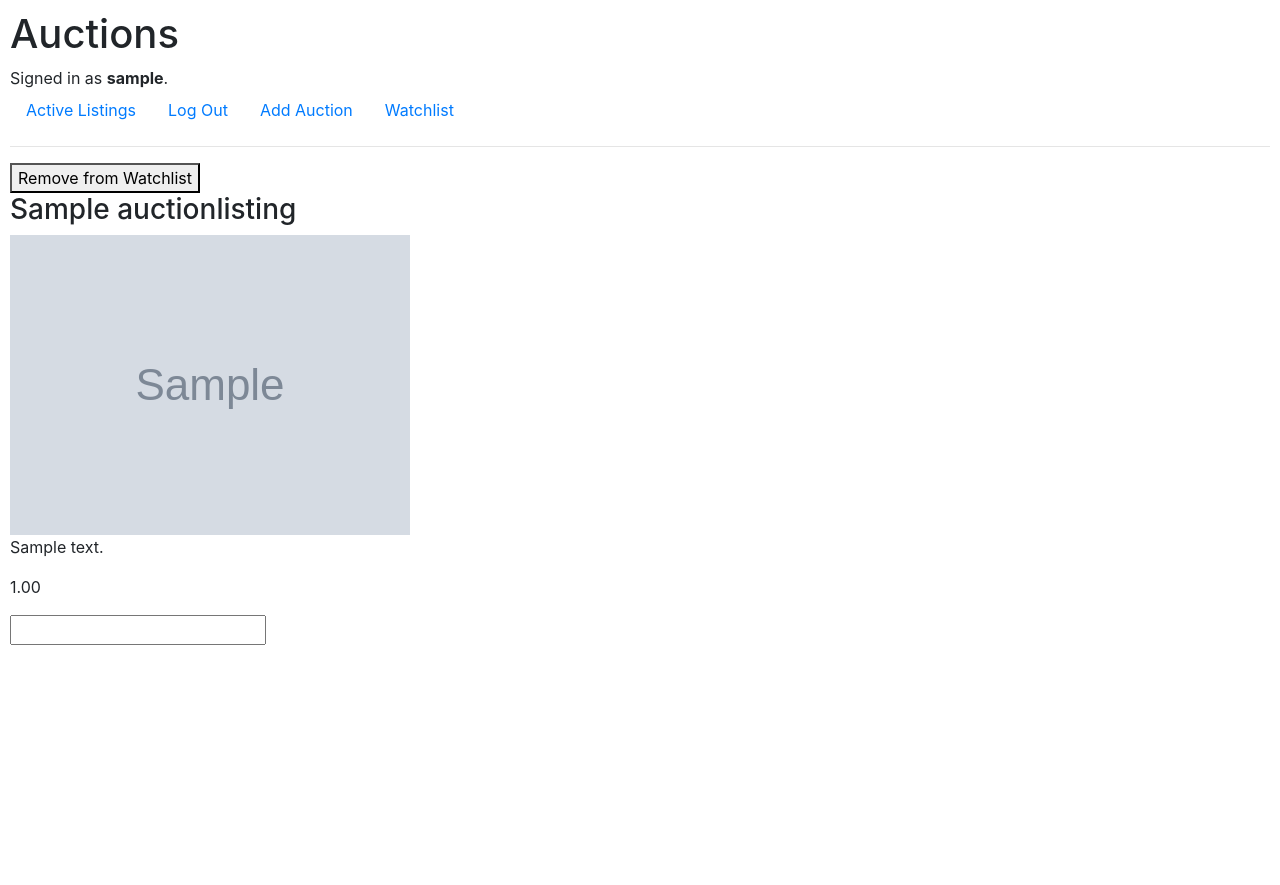
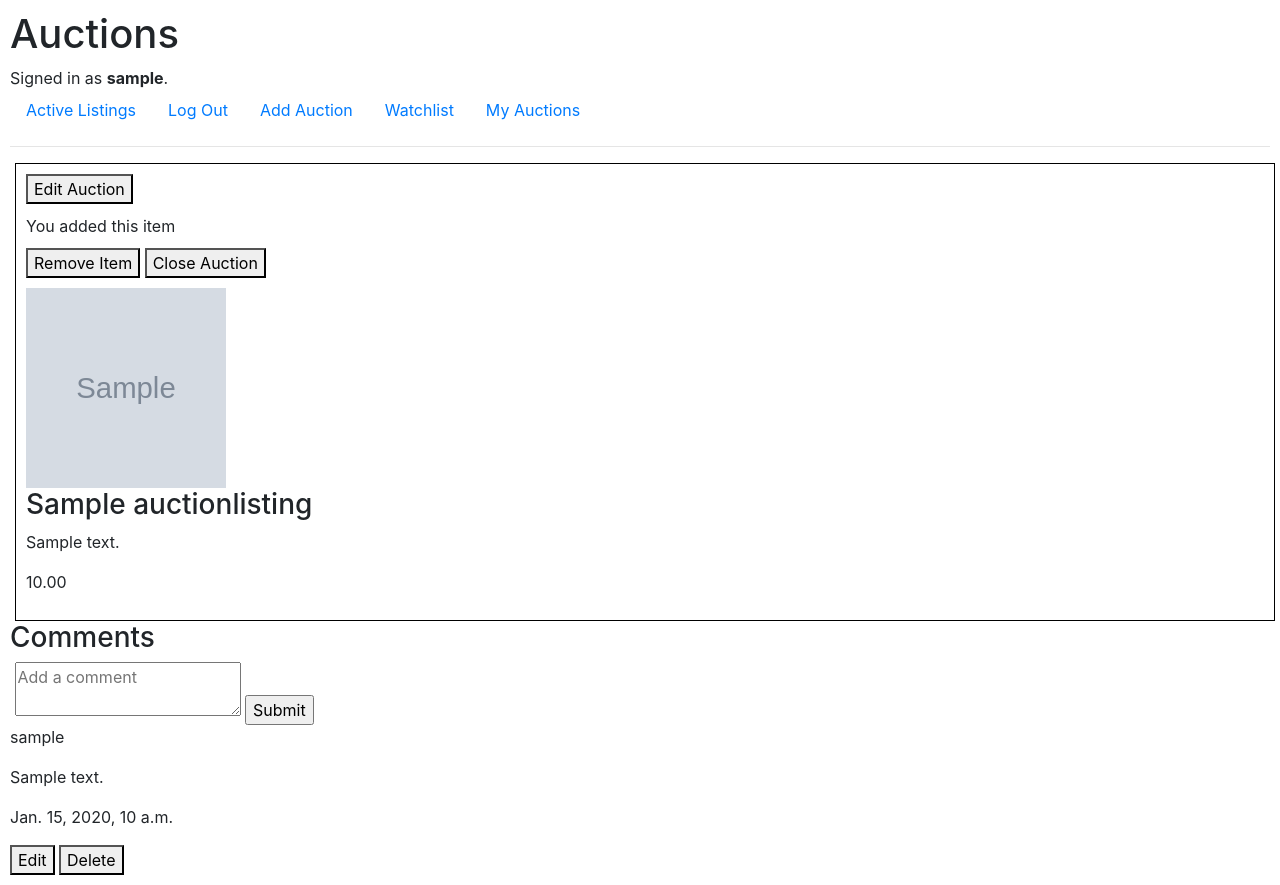
Before and after one commit to rafa931/project2CS50WEB, a Django app: page /listing/1 in a window 1280 px wide. Before the commit the page ends 645 px from the top, so only its background shows below. Run offline with Django 3.2, Linux system fonts and the light colour scheme; a user stored in the database is signed in; tables that the repository leaves empty hold one stand-in row (values such as "Sample post"); grey boxes marked "Sample" are stand-in pictures; some libraries are stand-ins or nearby versions.

Commit message:
mess:commit

```diff
--- a/commerce/auctions/admin.py
+++ b/commerce/auctions/admin.py
@@ -1,5 +1,5 @@
 from django.contrib import admin
-from .models import AuctionListings, User, Bids, WacthList
+from .models import AuctionListings, User, Bids, WacthList, Commnets
 
 class AuctionListingsAdmin(admin.ModelAdmin):
     list_display = ('title', 'starting_bid', 'is_active', 'owner', 'created_at')
@@ -11,3 +11,4 @@ admin.site.register(AuctionListings, AuctionListingsAdmin)
 admin.site.register(User)
 admin.site.register(Bids)
 admin.site.register(WacthList)
+admin.site.register(Commnets)
--- a/commerce/auctions/static/auctions/styles.css
+++ b/commerce/auctions/static/auctions/styles.css
@@ -1,3 +1,46 @@
 body {
     padding: 10px;
 }
+
+.container {
+    border: 1px solid black;
+    padding: 10px;
+    display: flex;
+    flex-direction: column;
+    align-items: start;
+    justify-content: start;
+    gap: 10px;
+    margin-left: 5px;
+    width: 100%;
+}
+
+.container a {
+    text-decoration: none;
+    color: white;
+}
+
+.container a:hover {
+    text-decoration: underline;
+}
+
+.container a img {
+    max-width: 200px;
+    height: 200px;
+}
+
+.auction {
+    border: 1px solid black;
+    padding: 10px;
+    display: flex;
+    flex-direction: column;
+    align-items: start;
+    justify-content: start;
+    gap: 10px;
+    margin-left: 5px;
+    width: 100%;
+}
+
+.auction-cont img {
+    width: 200px;
+    height: 200px;
+}
--- a/commerce/auctions/templates/auctions/addAuction.html
+++ b/commerce/auctions/templates/auctions/addAuction.html
@@ -6,7 +6,7 @@
 
 {% block body %}
     {% if message %}
-
+        {{ message }}
     {% endif %}
     <form action="{% url 'addAuction'  %}" method="post">
         {% csrf_token %}
--- a/commerce/auctions/templates/auctions/auction.html
+++ b/commerce/auctions/templates/auctions/auction.html
@@ -1,8 +1,22 @@
 {% extends "auctions/layout.html" %}
+{% load static %}
 
+{% block title %}
+Auction Details
+{% endblock %}
 {% block body %}
 
-<div>
+<div class="auction">
+    {% if user.is_authenticated and user == listing.owner %}
+    <form action="{% url 'editAuction' listing.id %}" method="POST">
+    <button name="edit-auction" value="edit-auction">Edit Auction</button>
+    </form>
+    {% endif %}
+
+    {% if check_user %}
+    {{ message }}
+    {% endif %}
+    {% if not check_user and active %}
     <form action="{% url 'listingView' listing.id %}" method="POST">
         {% csrf_token %}
         {% if is_in_watchList %}
@@ -11,21 +25,95 @@
         <button name="add" value="add">Add to Watchlist</button>
         {% endif %}
 
-    {% if message %}
-        {{ message }}
+        {% if messagee %}
+        {{ messagee }}
+        {% endif %}
+        {% else %}
+        <form action="{% url 'listingView' listing.id %}" method="POST">
+            {% csrf_token %}
+            <button type="submit" name="rm-item" value="rm-item">Remove Item</button>
+            {% if active %}
+            <button type="submit" name="close-item" value="close-item">Close Auction</button>
+            {% else %}
+            <p>This auction is closed</p>
+            {% endif %}
+        </form>
         {% endif %}
 
     </form>
-
+    <div class="auction-cont">
+        {% if not listing.image_url %}
+        <img src="{% static 'images/no-image.jpg' %}" alt="image">
+        {% else %}
+        <img src="{{ listing.image_url }}" alt="image">
+        {% endif %}
         <h3>{{ listing.title }}</h3>
-    <img src="{{ listing.image_url }}" alt="">
         <p>{{ listing.description }}</p>
         <p>{{ listing.starting_bid}}</p>
         <p></p>
+    </div>
 
-    <form action="" method="post">
-        <input type="number">
+    {% if not check_user and active %}
+    <form action="{% url 'listingView' listing.id %}" method="POST">
+        {% csrf_token %}
+        <label for="bid"></label>
+        <input id="bid" type="number" name="bid">
     </form>
+    {% if current_price %}
+    {{ current_price }}
+    {% endif %}
+    {% endif %}
+</div>
+
+<div>
+    <h3>Comments</h3>
+    {% if active %}
+
+    {% if not comment %}
+    <form action="{% url 'listingView' listing.id %}" method="POST">
+        {% csrf_token %}
+        <label for="comment"></label>
+        <textarea id="comment" type="text" name="comment" placeholder="Add a comment"></textarea>
+        <input type="submit" value="Submit">
+    </form>
+    {% endif %}
+    {% else %}
+    <p>Comments are closed for this auction.</p>
+    {% endif %}
+
+    {% for comm in comments %}
+
+    <div class="comment-box">
+        <p>{{ comm.commenter }}</p>
+        <p>{{ comm.comment_text }}</p>
+        <p>{{ comm.comment_time }}</p>
+        {% if comm.commenter.id == user.id %}
+        {% if active %}
+
+        <form action="{% url 'manageComments' comm.id %}" method="POST">
+            {% csrf_token %}
+            <button name="edit-comment" value="edit-comment">Edit</button>
+            <button name="delete-comment" value="delete-comment">Delete</button>
+        </form>
+        {% endif %}
+        {% endif %}
+    </div>
+
+    {% empty %}
+
+    {% if not comment %}
+    <p>No comments yet. Be first to post one</p>
+    {% else %}
+
+    <form action="{% url 'manageComments' comment.id %}" method="POST">
+        {% csrf_token %}
+        <textarea id="" name="edit-new-comm">{{comment_text}}</textarea>
+        <input type="submit" value="Save">
+    </form>
+    {% endif %}
+
+    {% endfor %}
+
 </div>
 
 {% endblock %}
--- a/commerce/auctions/templates/auctions/layout.html
+++ b/commerce/auctions/templates/auctions/layout.html
@@ -39,7 +39,12 @@
                 <li class="nav-item">
                     <a class="nav-link" href="{% url 'watchlist' %}">Watchlist</a>
                 </li>
+                  <li class="nav-item">
+                    <a class="nav-link" href="{% url 'myAuctions' %}">My Auctions</a>
+                </li>
             {% endif%}
+
+
         </ul>
         <hr>
         {% block body %}
--- a/commerce/auctions/urls.py
+++ b/commerce/auctions/urls.py
@@ -9,5 +9,9 @@ urlpatterns = [
     path("register", views.register, name="register"),
     path("add", views.addAuction, name="addAuction"),
     path("listing/<int:listing_id>", views.listingView, name="listingView"),
-    path("wacthlist",views.watchListView, name="watchlist")
+    path("wacthlist",views.watchListView, name="watchlist"),
+    path("myAuctions", views.myAuctions, name="myAuctions"),
+    path("comment/<int:listing_id>", views.manageComments, name="manageComments"),
+    path("editAuction/<int:listing_id>", views.editAuction, name="editAuction"),
+
 ]
--- a/commerce/auctions/views.py
+++ b/commerce/auctions/views.py
@@ -6,14 +6,13 @@ from django.shortcuts import render
 from django.urls import reverse
 
 
-from .models import User, AuctionListings, Bids, WacthList
+from .models import User, AuctionListings, Bids, WacthList, Commnets
 
 
 def index(request):
     listings = AuctionListings.objects.all()
     return render(request, "auctions/index.html",
                   {"listings": listings})
-
 
 def login_view(request):
     if request.method == "POST":
@@ -74,11 +73,19 @@ def addAuction(request):
     if request.method == "POST":
         aucTitle = request.POST.get("title")
         aucDesc = request.POST.get("desc")
-        aucPrice = Decimal(request.POST.get("price"))
+        try:
+            aucPrice = Decimal(request.POST.get("price"))
+        except:
+            return render(request, "auctions/addAuction.html",
+                          {"message": "The price must be a number"})
         aucURL = request.POST.get("url")
         aucCat = request.POST.get("cat")
         if not aucTitle or not aucDesc or not aucPrice:
-            return render(request, "auctions/addAuction.html")
+            return render(request, "auctions/addAuction.html",
+                          {"message": "There are empty fields"})
+        elif -aucPrice.as_tuple().exponent > 2 or -aucPrice.as_tuple().exponent == 1:
+            return render(request, "auctions/addAuction.html",
+                          {"message": "The price must have two decimal places or none"})
         else:
             new_auction = AuctionListings(
                 title=aucTitle,
@@ -89,7 +96,8 @@ def addAuction(request):
                 owner=request.user
             )
             new_auction.save()
-            return render(request, "auctions/addAuction.html")
+            return render(request, "auctions/addAuction.html",
+                          {"message": "The element was added - you can add another one."})
     else:
         return render(request, "auctions/addAuction.html")
 
@@ -97,9 +105,85 @@ def listingView(request, listing_id):
     auctionItem = AuctionListings.objects.get(pk=listing_id)
     user = request.user
     is_in_watchList = False
+    check_user = False
+    getBid = Bids.objects.filter(listing=auctionItem).order_by('-amount').first()
+    if getBid:
+        auctionItem.starting_bid = getBid.amount
+
     if user.is_authenticated:
+        check_user = AuctionListings.objects.filter(pk=listing_id, owner=user).exists()
         is_in_watchList = WacthList.objects.filter(user=user, auctionItem=auctionItem).exists()
-    if request.method == "POST":
+
+    comments = Commnets.objects.filter(listing=auctionItem).order_by('-comment_time')
+
+    if request.method == "POST" and user.is_authenticated:
+        if request.POST.get("comment"):
+            comment_text = request.POST.get("comment")
+            if not comment_text:
+                return render(request, "auctions/auction.html",
+                          {
+                            "listing": auctionItem,
+                            "is_in_watchList": is_in_watchList,
+                            "messagee": "You cant add an empty comment",
+                            "comments": comments
+                          })
+
+            new_comment = Commnets(
+                commenter=user,
+                listing=auctionItem,
+                comment_text=comment_text
+            )
+            new_comment.save()
+
+            return HttpResponseRedirect(reverse("listingView", args=(listing_id,)))
+
+        if check_user and request.POST.get("rm-item"):
+            auctionItem.delete()
+            return HttpResponseRedirect(reverse("myAuctions"))
+
+        elif check_user and request.POST.get("close-item"):
+            auctionItem.is_active = False
+            auctionItem.save()
+            return HttpResponseRedirect(reverse("myAuctions"))
+
+        elif check_user:
+            return render(request, "auctions/auction.html",
+                          {
+                            "listing": auctionItem,
+                            "is_in_watchList": is_in_watchList,
+                            "messagee": "You cant add this item to watchlist because is yours",
+                            "comments": comments
+                          })
+
+        if request.POST.get("bid") and auctionItem.is_active:
+            newbid = Decimal(request.POST.get("bid"))
+            check_bid = Bids.objects.filter(listing=auctionItem).exists()
+            # if bid exists already
+            newBidObj = Bids(amount=newbid, listing=auctionItem, bidder=user)
+            if check_bid:
+                currentPriceBid = Bids.objects.filter(listing=auctionItem).order_by('-amount').first()
+                if newbid <= currentPriceBid.amount:
+                    return render(request, "auctions/auction.html",
+                                  {"more": "You need to bid a higer price that already has",
+                                    "listing": auctionItem,
+                                    "comments": comments})
+                else:
+                    newBidObj.save()
+                    return HttpResponseRedirect(reverse("listingView", args=(listing_id,)))
+            # if there are no bids yet on the auction
+            else:
+                if newbid < auctionItem.starting_bid:
+                    return render(request, "auctions/auction.html",
+                                  {"more": "You need to bid a higer or equal price, that already has",
+                                    "listing": auctionItem,
+                                    "comments": comments})
+                else:
+                    newBidObj.save()
+                    return render(request, "auctions/auction.html",
+                                  {"more": "Your bid has been placed",
+                                    "listing": auctionItem,
+                                    "comments": comments})
+
         if request.POST.get("rm"):
             WacthList.objects.filter(user=user, auctionItem=auctionItem).delete()
             is_in_watchList = False
@@ -107,9 +191,10 @@ def listingView(request, listing_id):
                           {
                             "listing": auctionItem,
                             "is_in_watchList": is_in_watchList,
-                            "message": "You have remove this auction from your Watchlist"
+                            "messagee": "You have remove this auction from your Watchlist",
+                            "comments": comments
                           })
-        elif request.POST.get("add"):
+        elif request.POST.get("add") and auctionItem.is_active:
              watchListItem = WacthList(user=user, auctionItem=auctionItem)
              watchListItem.save()
              is_in_watchList = True
@@ -117,14 +202,21 @@ def listingView(request, listing_id):
                           {
                             "listing": auctionItem,
                             "is_in_watchList": is_in_watchList,
-                            "message": "You have added this auction to your Watchlist"
+                            "messagee": "You have added this auction to your Watchlist",
+                            "comments": comments
                           })
+
 
     return render(request, "auctions/auction.html",
                   {
                       "listing": auctionItem,
-                      "is_in_watchList": is_in_watchList
+                      "is_in_watchList": is_in_watchList,
+                      "check_user": check_user,
+                      "message": "You added this item",
+                      "active" : auctionItem.is_active,
+                      "comments": comments
                   })
+
 
 def watchListView(request):
     if request.user.is_anonymous:
@@ -137,3 +229,57 @@ def watchListView(request):
 
     else:
         return HttpResponseRedirect(reverse("login"))
+
+# my Auctions
+def myAuctions(request):
+    myAuctions = AuctionListings.objects.filter(owner=request.user)
+    return render(request, "auctions/myAuction.html",
+                  {"list": myAuctions})
+
+
+def manageComments(request, listing_id):
+    if request.user.is_anonymous:
+        return HttpResponseRedirect(reverse("login"))
+
+    comment = Commnets.objects.get(pk=listing_id)
+    user = request.user
+
+    if request.method == "POST" and comment.commenter == user:
+        if request.POST.get("delete-comment"):
+            comment.delete()
+            return HttpResponseRedirect(reverse("listingView", args=(comment.listing.id,)))
+        elif request.POST.get("edit-comment"):
+            comment_text = comment.comment_text
+            is_in_watchList = WacthList.objects.filter(user=user, auctionItem=comment.listing).exists()
+            print(comment_text)
+            return render(request, "auctions/auction.html",
+                          { "listing": comment.listing,
+                           "comment": comment,
+                           "comment_text": comment_text,
+                           "is_in_watchList": is_in_watchList,
+                           "active": comment.listing.is_active
+                           })
+        elif request.POST.get("edit-new-comm"):
+            comment.comment_text  = request.POST.get("edit-new-comm")
+            comment.save()
+            return HttpResponseRedirect(reverse("listingView", args=(comment.listing.id,)))
+
+    return HttpResponseRedirect(reverse("index"))
+
+
+# edit acution
+def editAuction(request, listing_id):
+    if request.user.is_anonymous:
+        return HttpResponseRedirect(reverse("login"))
+
+    auction_item = AuctionListings.objects.get(pk=listing_id)
+    user = request.user
+    if auction_item.owner != user:
+        return HttpResponseRedirect(reverse("index"))
+
+    if request.method == "POST" and auction_item.owner == user:
+        pass
+
+    return render(request, "auction/editAuction.html",{
+
+    })
```
Also changed, not shown: commerce/auctions/models.py (+9 -0 lines), commerce/auctions/templates/auctions/editAuction.html (added, +9 -0 lines), commerce/auctions/templates/auctions/index.html (+6 -2 lines), commerce/auctions/templates/auctions/myAuction.html (added, +27 -0 lines), commerce/auctions/migrations/0004_commnets.py (added). Lines whose indentation alone changed are shown as unchanged.
